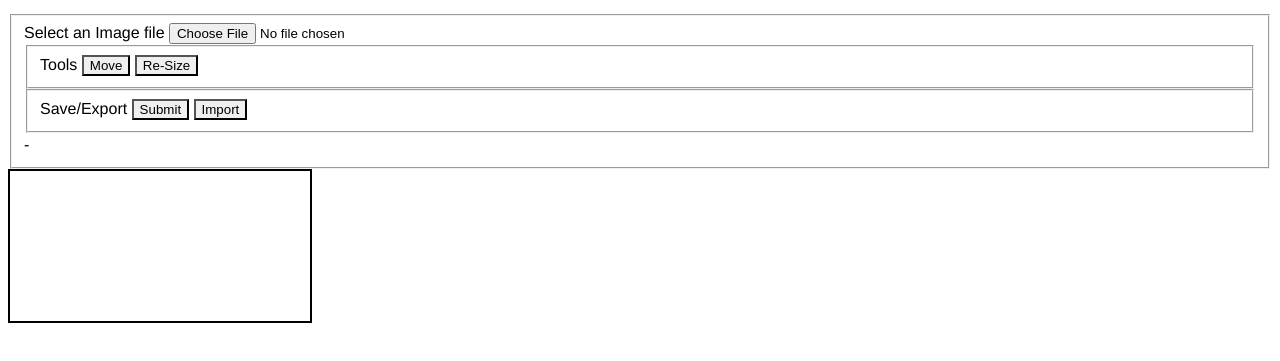
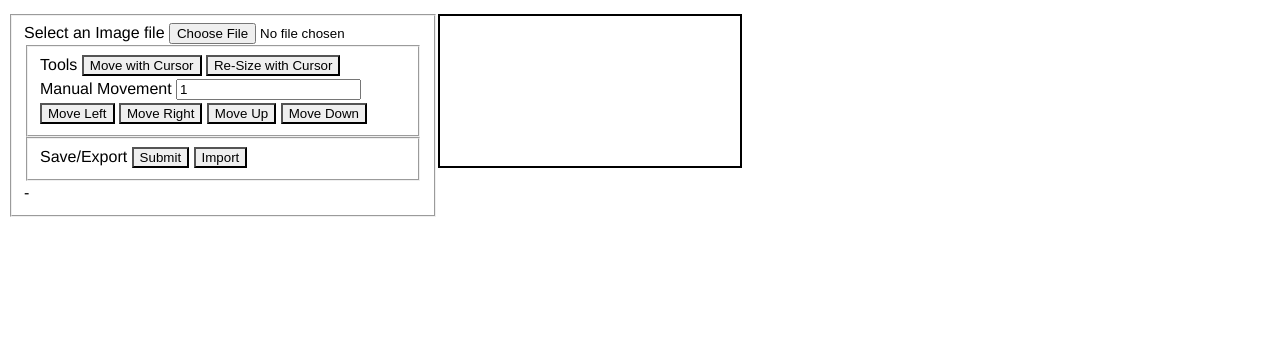
Before and after one commit to shahrukhhp1/software-engineer-js-test-photo-editor, a website built with webpack: page app/index.html in a window 1280 px wide. Shown: the part 53-414 px from the top of the page. Built offline with nearby package versions, Linux system fonts and the light colour scheme.

Commit message:
buttons for movement

```diff
--- a/app/css/main.scss
+++ b/app/css/main.scss
@@ -53,3 +53,7 @@ button {
   border: 2px solid black;
 
 }
+
+.toolArea{
+  float: left;
+}
--- a/app/js/main.js
+++ b/app/js/main.js
@@ -8,7 +8,7 @@ with that image :
 1 - Move image using move button
 2 - Resize image using resize button
 3 - Save current image with its position and scaling (on local storage) by submit button
-4 - Reload saved image with its actual positioning and scaling by using import button
+4 - Import saved image with its actual positioning and scaling by using import button
 
  */
 
@@ -19,18 +19,29 @@ import '../css/main.scss'
 const AppView = () => {
     document.body.innerHTML = `<h1>Simple Example</h1>
     <form action="#">
-            <fieldset>
+            <fieldset class="toolArea">
                 <label for="fileSelector">Select an Image file</label>
                 <input type="file" id="fileSelector" />
                 <fieldset>
                     <label>Tools</label>
-                    <button id="moveBtn">Move</button>
-                    <button id="resizeBtn">Re-Size</button>
+                    <button id="moveBtn">Move with Cursor</button>
+                    <button id="resizeBtn">Re-Size with Cursor</button>
+                    </br>
+                    <label>
+                    Manual Movement
+                    </label>
+                    <input type="number" id="changeTxt" value="1" />
+                    </br>
+                    <button id="leftBtn">Move Left</button>
+                    <button id="rightBtn">Move Right</button>
+                    <button id="upBtn">Move Up</button>
+                    <button id="downBtn">Move Down</button>
+
                 </fieldset>
                 <fieldset>
                     <label>Save/Export</label>
                     <button id="submitBtn">Submit</button>
-                    <button id="reloadBtn">Import</button>
+                    <button id="importBtn">Import</button>
                 </fieldset>
                 <label id="info">-</label>
             </fieldset>
@@ -45,7 +56,13 @@ const AppView = () => {
     const moveBtn = document.getElementById( "moveBtn" );
     const resizeBtn = document.getElementById( "resizeBtn" );
     const submitBtn = document.getElementById( "submitBtn" );
-    const reloadBtn = document.getElementById( "reloadBtn" );
+    const importBtn = document.getElementById( "importBtn" );
+    const leftBtn = document.getElementById( "leftBtn" );
+    const rightBtn = document.getElementById( "rightBtn" );
+    const upBtn = document.getElementById( "upBtn" );
+    const downBtn = document.getElementById( "downBtn" );
+
+    const changeTxt = document.getElementById( "changeTxt" );
     const ctx = editorCanvas.getContext('2d');
 
 
@@ -123,11 +140,32 @@ const AppView = () => {
         reDoImage();
     };
 
+    leftBtn.onclick = function(){
+        let change = parseInt(changeTxt.value);
+        moveImage(canvas.photo.x - change,canvas.photo.y);
+    };
+
+    rightBtn.onclick = function(){
+        let change = parseInt(changeTxt.value);
+        moveImage(canvas.photo.x + change,canvas.photo.y);
+    };
+
+
+    upBtn.onclick = function(){
+        let change = parseInt(changeTxt.value);
+        moveImage(canvas.photo.x,canvas.photo.y - change);
+    };
+
+    downBtn.onclick = function(){
+        let change = parseInt(changeTxt.value);
+        moveImage(canvas.photo.x ,canvas.photo.y + change);
+    };
+
     submitBtn.onclick = function(){
         saveConfiguration();
     };
 
-    reloadBtn.onclick = function(){
+    importBtn.onclick = function(){
         settings.reset = false;
         loadConfiguration();
         img.src = canvas.photo.path;
@@ -201,17 +239,28 @@ const AppView = () => {
         canvas.photo.x = xDiff;
         canvas.photo.y = yDiff;
         let imageXDiff = canvas.photo.width - editorCanvas.width;
-
+        let imageYDiff = canvas.photo.height - editorCanvas.height;
+        // to manage x axis of image so it doesn't leave borders
         if(canvas.photo.x <= -imageXDiff)
         { // if image has gone farther left and right side of canvas is going empty
-            // reset image position so that right border of image stays to right border of canvas
+            // reset image position to right border of canvas
             canvas.photo.x =  editorCanvas.width - canvas.photo.width;
         }
-        else if (canvas.photo.x > 0){
+        else if (canvas.photo.x > 0)
+        {// image is going farther right and left side of canvas is going to be empty
+            // reset image position to zero point of x-axis
             canvas.photo.x = 0;
         }
-        else{
 
+        // to manage y axis of image so it doesn't leave borders
+        if(canvas.photo.y <= -imageYDiff)
+        {
+            canvas.photo.y =  editorCanvas.height - canvas.photo.height;
+        }
+        else if (canvas.photo.y > 0)
+        {// image is going farther right and left side of canvas is going to be empty
+            // reset image position to zero point of x-axis
+            canvas.photo.y = 0;
         }
         reDoImage();
         //reDoImage();
```
